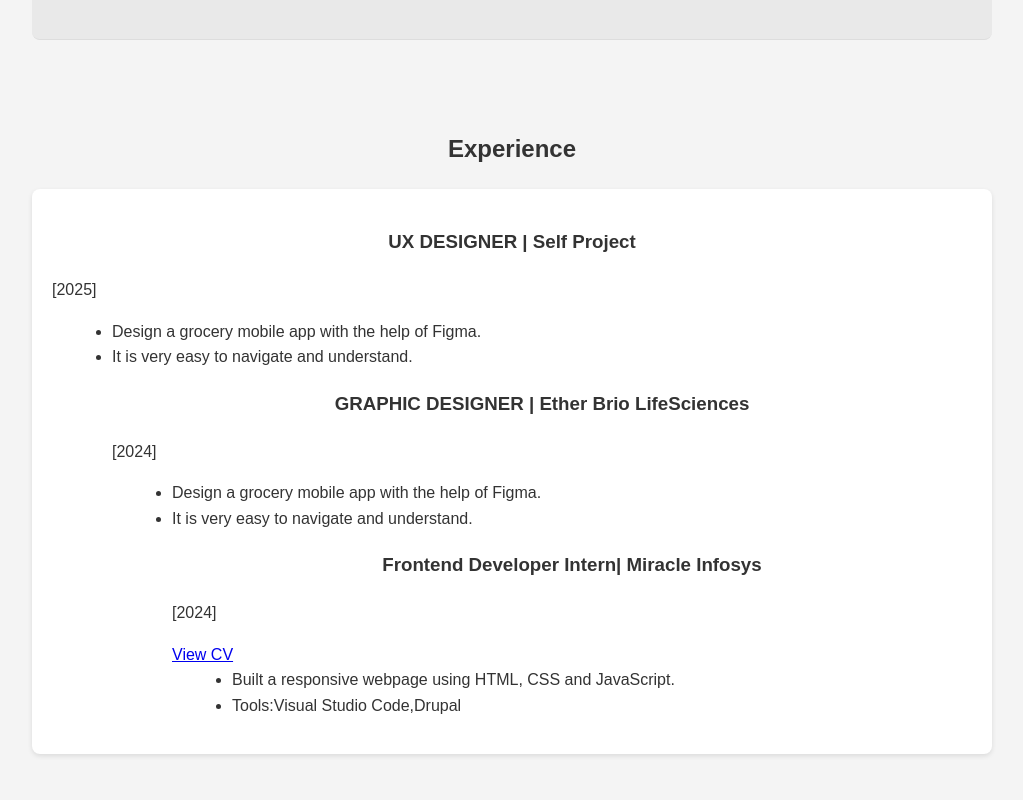
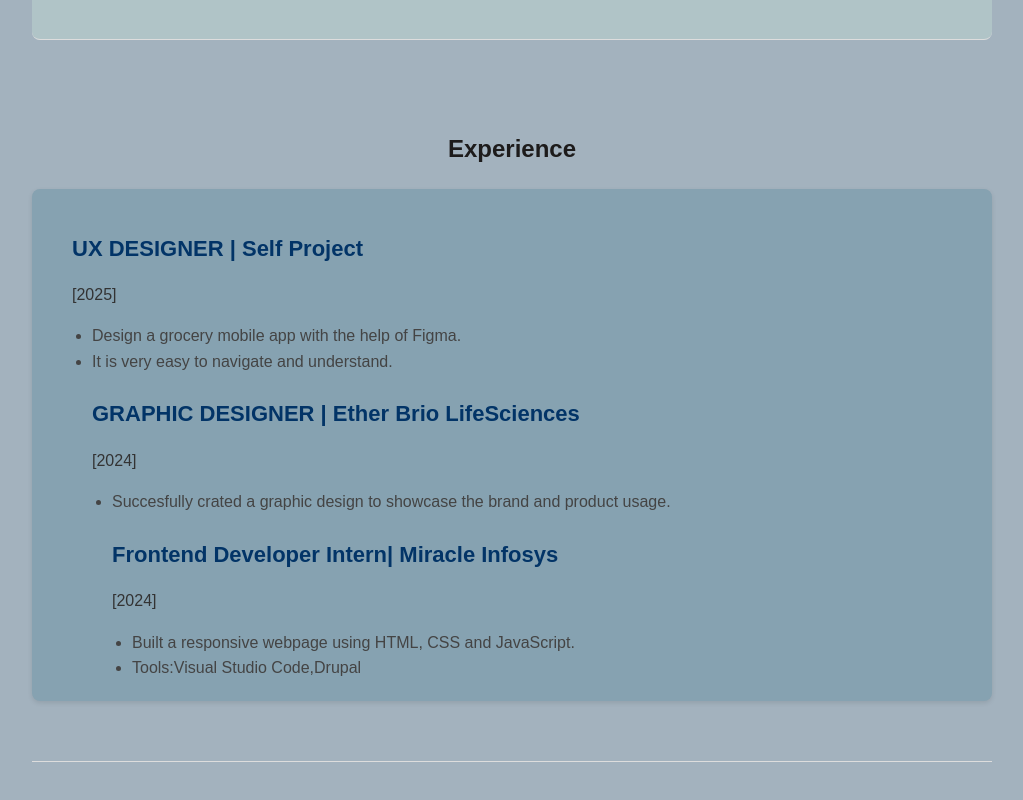
Before and after one commit to Shukranakhan/Portfolio, a plain HTML site: page index.html in a window 1280 px wide. Shown: the part 640-1440 px from the top of the page, without its empty margins (128-1151 px from the left). Drawn offline with Linux system fonts and the light colour scheme.

Commit message:
i change background colour

```diff
--- a/index.html
+++ b/index.html
@@ -37,11 +37,9 @@
                     <h3>GRAPHIC DESIGNER | Ether Brio LifeSciences </h3>
                 <p>[2024]</p>
                 <ul>
-                    <li> Design a grocery mobile app with the help of Figma.</li>
-                    <li> It is very easy to navigate and understand.</li>
+                    <li> Succesfully crated a graphic design to showcase the brand and product usage.</li>
                     <h3>Frontend Developer Intern| Miracle Infosys</h3>
                 <p>[2024]</p>
-                <a href="images\Black and White Bold Modern UX Designer Freelance Resume (1).pdf" target="_blank">View CV</a>
                 <ul>
                     <li>Built a responsive webpage using HTML, CSS and JavaScript.</li>
                     <li>Tools:Visual Studio Code,Drupal</li>
--- a/style.css
+++ b/style.css
@@ -4,13 +4,13 @@ body {
     line-height: 1.6;
     margin: 0;
     padding: 0;
-    background: #f4f4f4;
+    background: #a3b2be;
     color: #333;
 }
 
 /* Header and Navigation */
 header {
-    background: #333;
+    background: #0ea7bb;
     color: #fff;
     padding: 1rem 0;
     text-align: center;
@@ -58,7 +58,7 @@ section:last-child {
 }
 
 h1, h2, h3 {
-    color: #333;
+    color: #1d1b1b;
     text-align: center;
     margin-bottom: 20px;
 }
@@ -67,7 +67,7 @@ h1, h2, h3 {
 .hero {
     text-align: center;
     padding: 80px 20px;
-    background: #e9e9e9;
+    background: #b0c4c7;
     border-radius: 8px;
     margin-bottom: 30px;
 }
@@ -81,21 +81,46 @@ h1, h2, h3 {
     font-size: 1.2em;
     color: #555;
 }
-
 /* Experience Section */
 .experience-item {
-    background: #fff;
+    background: #86a2b1;
     padding: 20px;
     margin-bottom: 20px;
     border-radius: 8px;
     box-shadow: 0 2px 5px rgba(0,0,0,0.1);
+    padding-left: 40px;
+    margin-left: 0px;
+     text-align: left;
+}
+/*Style for the main Heading/title within experience item*/
+.experience-item h3 {
+    font-size: 22px;
+    color: #023467;
+    margin-bottom: 0px;
+    text-align: left;
+}
+.experience-item h4{
+    font-size: 18px;
+    color: #555;
+    margin-top: 0;
+    margin-bottom: 0%;
+    text-align: left;
 }
 
 .experience-item ul {
     list-style: disc;
     margin-left: 20px;
+    padding-left: 0%;
+    margin-top: 0;
+    margin-bottom: 0;
 }
-
+/*Styling for indivisual list items*/
+.experience-item ul li{
+    font-size: 16px;
+    line-height: 1.6;
+    margin-bottom: 0%;
+    color: #444;
+}
 /* Projects Section */
 .project-grid {
     display: grid;
```
Also changed, not shown: 2 other files.
